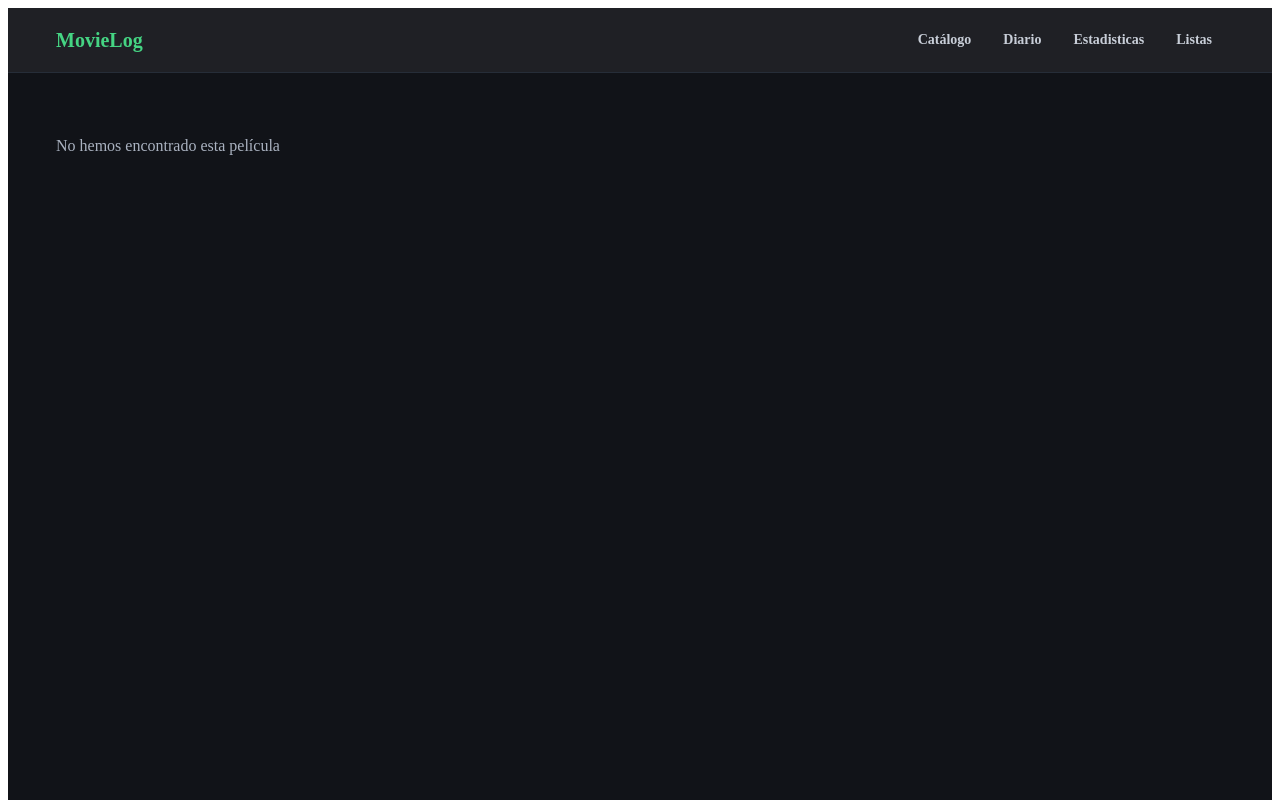
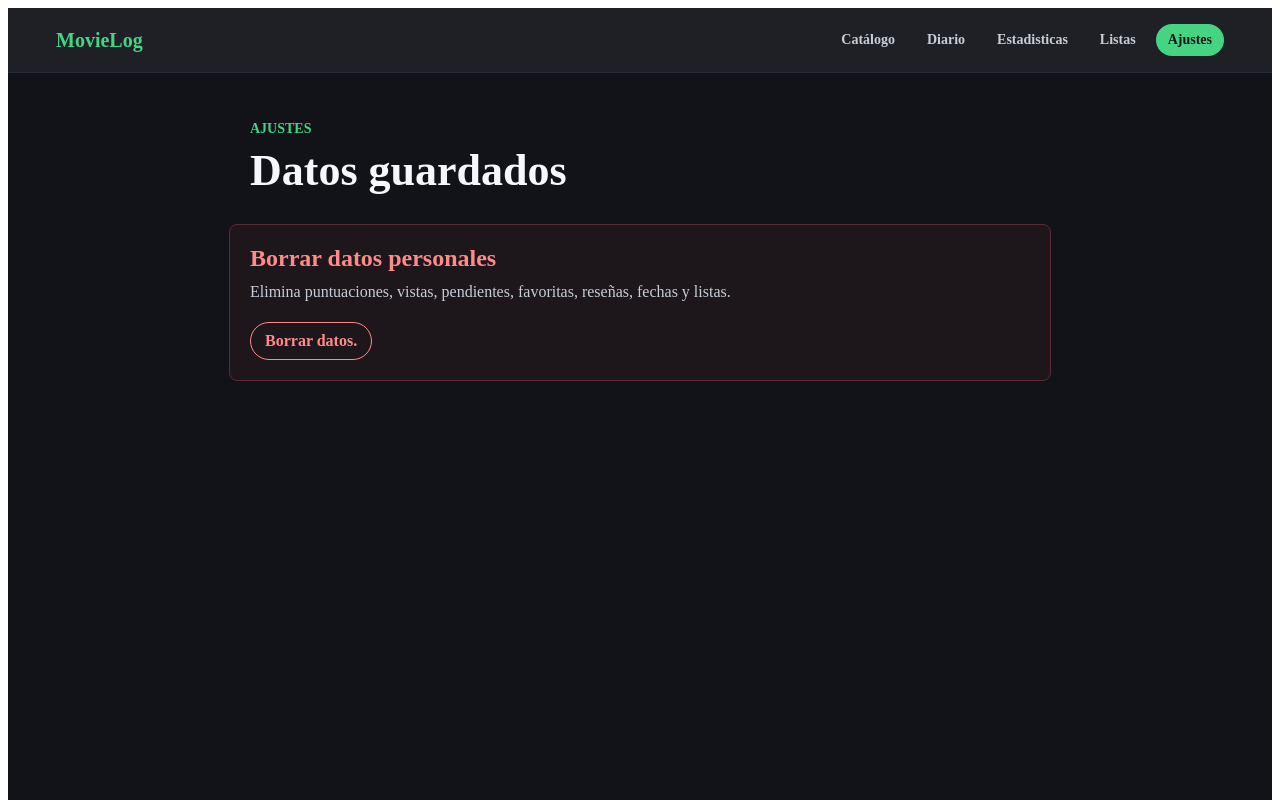
Before and after one commit to IsaiCordero/DiarioPeliculas, an Angular app: page /movies/settings in a window 1280 px wide. Shown: the top 800 px of the page. Built offline with nearby package versions, Linux system fonts and the light colour scheme.

Commit message:
posibilidad de borrar datos añadida

```diff
--- a/src/app/app.routes.ts
+++ b/src/app/app.routes.ts
@@ -5,6 +5,7 @@ import { MovieDiary } from './features/movies/pages/movie-diary/movie-diary';
 import { MovieStats } from './features/movies/pages/movie-stats/movie-stats';
 import { MovieLists } from './features/movies/pages/movie-lists/movie-lists';
 import { MovieListDetail } from './features/movies/pages/movie-list-detail/movie-list-detail';
+import { MovieSettings } from './features/movies/pages/movie-settings/movie-settings';
 
 export const routes: Routes = [
     {
@@ -28,6 +29,10 @@ export const routes: Routes = [
         component: MovieListDetail
     },
     {
+        path: 'movies/settings',
+        component: MovieSettings
+    },
+    {
         path: 'movies/:id',
         component: MovieDetail
     }
--- a/src/app/core/services/movie-list.ts
+++ b/src/app/core/services/movie-list.ts
@@ -112,4 +112,9 @@ export class MovieListService {
       })
     );
   }
+
+  resetLists(): void {
+    localStorage.removeItem(this.storageKey);
+    this.listsState.set([]);
+  }
 }
--- a/src/app/core/services/movie.service.ts
+++ b/src/app/core/services/movie.service.ts
@@ -144,6 +144,9 @@ export class MovieService {
             )
         );
     }
+
+    resetMovieState(): void{
+        localStorage.removeItem(this.storageKey);
+        this.moviesState.set(MOVIES);
+    }
 }
-
-//Esto leerá un Mock pero si añado una API se muede modificar facilmente
--- /dev/null
+++ b/src/app/features/movies/pages/movie-settings/movie-settings.css
@@ -0,0 +1,104 @@
+:host {
+  display: block;
+}
+
+.movie-settings {
+  min-height: 100dvh;
+  padding: 48px;
+  background: #111318;
+  color: #f5f7fb;
+}
+
+.movie-settings__header,
+.movie-settings__danger {
+  max-width: 780px;
+  margin-inline: auto;
+}
+
+.movie-settings__header {
+  margin-bottom: 28px;
+}
+
+.movie-settings__header p {
+  margin: 0 0 8px;
+  color: #45d483;
+  font-size: 14px;
+  font-weight: 800;
+  text-transform: uppercase;
+}
+
+.movie-settings__header h1 {
+  margin: 0;
+  font-size: 44px;
+}
+
+.movie-settings__danger {
+  display: grid;
+  gap: 18px;
+  border: 1px solid #5b2b35;
+  border-radius: 8px;
+  padding: 20px;
+  background: #1d171b;
+}
+
+.movie-settings__danger h2 {
+  margin: 0 0 8px;
+  color: #ff8a8a;
+  font-size: 24px;
+}
+
+.movie-settings__danger p {
+  margin: 0;
+  color: #c8ced8;
+  line-height: 1.5;
+}
+
+.movie-settings__danger button {
+  width: fit-content;
+  border: 1px solid #ff8a8a;
+  border-radius: 999px;
+  padding: 9px 14px;
+  background: transparent;
+  color: #ff8a8a;
+  cursor: pointer;
+  font: inherit;
+  font-weight: 800;
+  transition: background 160ms ease, color 160ms ease, transform 160ms ease;
+}
+
+.movie-settings__danger button:hover {
+  background: #ff8a8a;
+  color: #111318;
+  transform: translateY(-1px);
+}
+
+.movie-settings__confirm {
+  display: grid;
+  gap: 12px;
+}
+
+.movie-settings__confirm div {
+  display: flex;
+  flex-wrap: wrap;
+  gap: 8px;
+}
+
+.movie-settings__confirm button:not(.is-danger) {
+  border-color: #45d483;
+  color: #45d483;
+}
+
+.movie-settings__confirm button:not(.is-danger):hover {
+  background: #45d483;
+  color: #111318;
+}
+
+@media (max-width: 700px) {
+  .movie-settings {
+    padding: 28px 18px;
+  }
+
+  .movie-settings__header h1 {
+    font-size: 36px;
+  }
+}
--- /dev/null
+++ b/src/app/features/movies/pages/movie-settings/movie-settings.html
@@ -0,0 +1,35 @@
+<section class="movie-settings">
+    <header class="movie-settings__header">
+        <p>Ajustes</p>
+        <h1>Datos guardados</h1>
+    </header>
+
+    <section class="movie-settings__danger">
+        <div>
+            <h2>Borrar datos personales</h2>
+            <p>
+                Elimina puntuaciones, vistas, pendientes, favoritas, reseñas, fechas y listas.
+            </p>
+        </div>
+
+        @if(!isConfirmingReset()) {
+            <button type="button" (click)="askResetConfirmation()">
+                Borrar datos.
+            </button>
+        } @else {
+            <div class="movie-settings__confirm">
+                <p>¿Seguro? Esta acción no se puede deshacer.</p>
+
+                <div>
+                    <button type="button" class="is-danger" (click)="confirmReset()">
+                        Confirmar borrado
+                    </button>
+
+                    <button type="button" (click)="cancelReset()">
+                        Cancelar
+                    </button>
+                </div>
+            </div>
+        }
+    </section>
+</section>
--- /dev/null
+++ b/src/app/features/movies/pages/movie-settings/movie-settings.ts
@@ -0,0 +1,30 @@
+import { Component, inject, signal } from '@angular/core';
+import { MovieService } from '../../../../core/services/movie.service';
+import { MovieListService } from '../../../../core/services/movie-list';
+
+@Component({
+  selector: 'app-movie-settings',
+  imports: [],
+  templateUrl: './movie-settings.html',
+  styleUrl: './movie-settings.css',
+})
+export class MovieSettings {
+  private readonly movieService = inject(MovieService);
+  private readonly movieListService = inject(MovieListService);
+
+  protected readonly isConfirmingReset = signal(false);
+
+  protected askResetConfirmation(): void {
+    this.isConfirmingReset.set(true);
+  }
+
+  protected cancelReset(): void {
+    this.isConfirmingReset.set(false);
+  }
+
+  protected confirmReset(): void {
+    this.movieService.resetMovieState();
+    this.movieListService.resetLists();
+    this.isConfirmingReset.set(false);
+  }
+}
--- a/src/app/shared/components/app-header/app-header.html
+++ b/src/app/shared/components/app-header/app-header.html
@@ -26,10 +26,16 @@
             Estadisticas
         </a>
         <a
-            routerLink="movies/lists"
+            routerLink="/movies/lists"
             routerLinkActive="is-active"
         >
             Listas
         </a>
+        <a
+            routerLink="/movies/settings"
+            routerLinkActive="is-active"
+        >
+            Ajustes
+        </a>
     </nav>
 </header>
```
